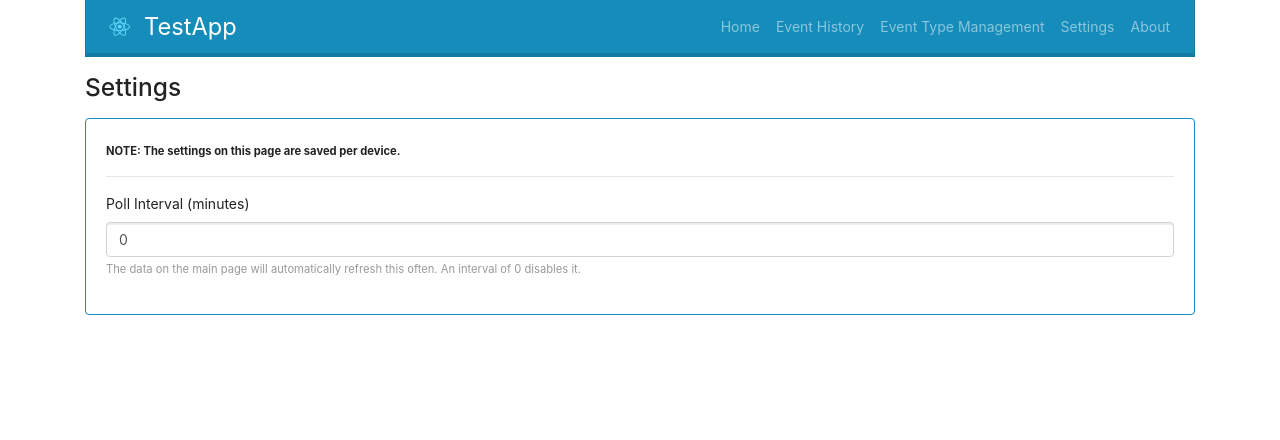
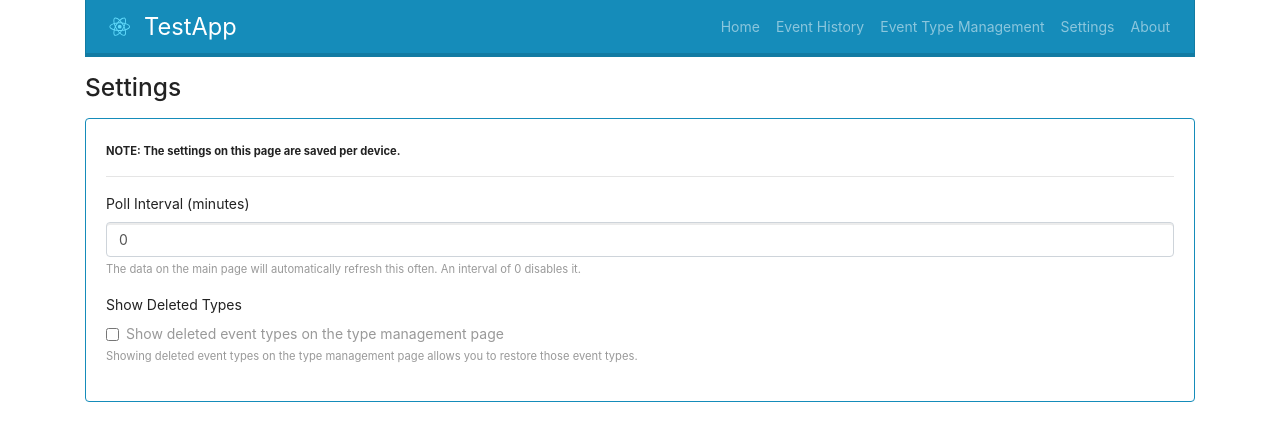
Before and after one commit to UrsineRaven/TestReactApp, a React (Create React App) app: page /settings in a window 1280 px wide. Shown: the top 440 px of the page. Built offline with nearby package versions, Linux system fonts and the light colour scheme.

Commit message:
Moved show hidden types setting to settings page

```diff
--- a/src/components/DatabaseManagedRoutes.js
+++ b/src/components/DatabaseManagedRoutes.js
@@ -36,6 +36,7 @@ function DatabaseManagedRoutes() {
   const [evtTypes, setEvtTypes] = useState(testDataEventTypes);
   const [events, setEvents] = useState(testDataEntries);
   const [pollInterval, setPollInterval] = useLocalStorage('poll-interval', 0);
+  const [showHiddenTypes, setShowHiddenTypes] = useState(false);
 
   useInterval(
     () => {
@@ -104,7 +105,13 @@ function DatabaseManagedRoutes() {
     />,
     <Route
       path="/type-management/"
-      render={() => <Types evtTypes={evtTypes} onEditType={handleEditType} />}
+      render={() => (
+        <Types
+          evtTypes={evtTypes}
+          onEditType={handleEditType}
+          showHidden={showHiddenTypes}
+        />
+      )}
       key="type-management"
     />,
     <Route
@@ -113,6 +120,8 @@ function DatabaseManagedRoutes() {
         <Settings
           pollInterval={pollInterval}
           onChangePollInterval={newVal => setPollInterval(newVal)}
+          showHiddenTypes={showHiddenTypes}
+          onChangeShowHiddenTypes={newVal => setShowHiddenTypes(newVal)}
         />
       )}
       key="settings"
--- a/src/pages/Settings.js
+++ b/src/pages/Settings.js
@@ -31,6 +31,22 @@ function Settings(props) {
                 An interval of 0 disables it.
               </Form.Text>
             </Form.Group>
+            <Form.Group controlId="setShowHiddenTyeps">
+              <Form.Label>Show Deleted Types</Form.Label>
+              <Form.Check
+                className="text-muted"
+                type="checkbox"
+                label="Show deleted event types on the type management page"
+                checked={props.showHiddenTypes}
+                onChange={evt =>
+                  props.onChangeShowHiddenTypes(evt.target.checked)
+                }
+              />
+              <Form.Text as="small" className="text-muted">
+                Showing deleted event types on the type management page allows
+                you to restore those event types.
+              </Form.Text>
+            </Form.Group>
           </Form>
         </Card.Body>
       </Card>
--- a/src/pages/Types.js
+++ b/src/pages/Types.js
@@ -13,7 +13,6 @@ function Types(props) {
   const [deleteType, setDeleteType] = useState(false);
   const [newType, setNewType] = useState(true);
   const [alertText, setAlertText] = useState('');
-  const [showHidden, setShowHidden] = useState(false);
 
   useEffect(() => {
     if (!id) setId(Math.max(...props.evtTypes.map(t => t.id), 0) + 1);
@@ -71,7 +70,7 @@ function Types(props) {
               value={id}
               onChange={newType => handleTypeChange(newType)}
               description="Choose an event type if you want to modify an existing event."
-              nofilter={showHidden}
+              nofilter={props.showHidden}
             />
             <InputName
               value={name}
@@ -88,19 +87,9 @@ function Types(props) {
               onChange={newValue => setDeleteType(newValue)}
               show={!newType}
             />
-            <span>
-              <Button variant="primary" onClick={() => handleSubmit()}>
-                Submit
-              </Button>
-              <Form.Check // TODO: move this to the settings page
-                className="form-text text-muted"
-                style={{ float: 'right' }}
-                type="checkbox"
-                label="Show deleted event types"
-                checked={showHidden}
-                onChange={evt => setShowHidden(evt.target.checked)}
-              ></Form.Check>
-            </span>
+            <Button variant="primary" onClick={() => handleSubmit()}>
+              Submit
+            </Button>
           </Form>
         </Card.Body>
       </Card>
```
